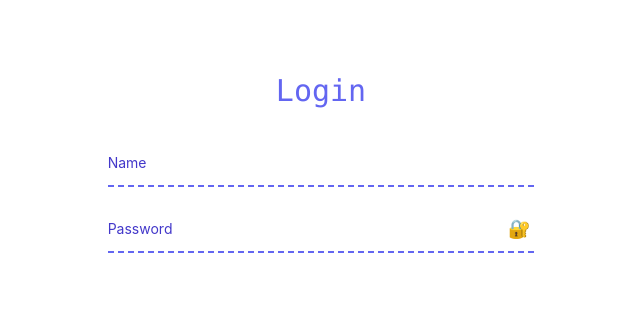
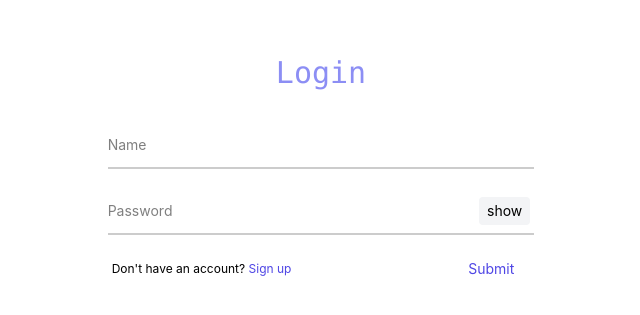
Before and after one commit to d-exclaimation/attendance, a React (Create React App) app in the folder web/: page /login in a window 1280 px wide. Shown: the part 229-544 px from the top of the page, without its empty margins (319-959 px from the left). Built offline with nearby package versions, Linux system fonts and the light colour scheme.

Commit message:
📑 Feat(web): Finished login UI

```diff
--- a/web/public/index.html
+++ b/web/public/index.html
@@ -7,7 +7,7 @@
     <meta name="theme-color" content="#000000" />
     <meta
       name="description"
-      content="Web site created using create-react-app"
+      content="Record your clock in and out"
     />
     <link rel="apple-touch-icon" href="%PUBLIC_URL%/logo192.png" />
     <!--
@@ -24,7 +24,7 @@
       work correctly both with client-side routing and a non-root public URL.
       Learn how to configure a non-root public URL by running `npm run build`.
     -->
-    <title>React App</title>
+    <title>Zentax Attendance</title>
   </head>
   <body>
     <noscript>You need to enable JavaScript to run this app.</noscript>
--- a/web/src/components/auth/Login.tsx
+++ b/web/src/components/auth/Login.tsx
@@ -6,28 +6,56 @@
 //
 
 import React from "react";
+import { Link } from "react-router-dom";
 import { useFormBind, usePassBind } from "../../hooks/utils/useFormBind";
 import MagicInput from "../semantic/MagicInput";
 
 const Login: React.FC = () => {
   const { val: name, bind: bindName } = useFormBind();
-  const { val: pass, bind: bindPass, toggler, type, is } = usePassBind();
+  const { val: pass, bind: bindPass, toggler, is } = usePassBind();
   return (
     <div className="flex flex-col items-center w-4/12 justify-center">
-      <div className="font-mono text-xl md:text-3xl mb-3 text-indigo-500">
+      <div className="font-mono text-xl md:text-3xl mb-3 text-indigo-500 animate-pulse">
         Login
       </div>
-      <form className="w-full">
-        <MagicInput type="name" value={name} bind={bindName} />
-        <MagicInput type={type} label="Password" value={pass} bind={bindPass}>
-          <div
-            className="toggle-password z-20 text-lg"
+      <form
+        className="w-full"
+        onSubmit={(e) => {
+          e.preventDefault();
+        }}
+      >
+        <MagicInput type="text" label="Name" value={name} bind={bindName} />
+        <MagicInput
+          type={is ? "password" : "text"}
+          label="Password"
+          value={pass}
+          bind={bindPass}
+        >
+          <span
+            className="toggle-password z-20 text-sm px-2 py-1 rounded bg-gray-100 hover:bg-gray-200"
             onMouseEnter={() => toggler(false)}
             onMouseLeave={() => toggler(true)}
           >
-            {is ? "🔐" : "👁️"}
+            {is ? "show" : "hide"}
+          </span>
+        </MagicInput>
+        <div className="flex flex-row items-center justify-between w-full p-1 mt-2">
+          <div className="text-xs">
+            Don't have an account?{" "}
+            <Link
+              className="text-indigo-600 hover:text-indigo-400"
+              to="/signup"
+            >
+              Sign up
+            </Link>
           </div>
-        </MagicInput>
+          <button
+            type="submit"
+            className="px-4 py-1 text-sm text-indigo-600 rounded hover:bg-indigo-50 hover:bg-opacity-80"
+          >
+            Submit
+          </button>
+        </div>
       </form>
     </div>
   );
--- a/web/src/components/main/MainScreen.tsx
+++ b/web/src/components/main/MainScreen.tsx
@@ -16,7 +16,7 @@ const MainScreen: React.FC = () => {
   }, [toggler]);
   return (
     <div className="flex flex-col items-center text-indigo-500">
-      <div className="text-2xl md:text-4xl font-mono m-2 animate-pulse">
+      <div className="text-2xl md:text-4xl font-mono m-2 mb-4 animate-pulse">
         Attendance
       </div>
       <LoadingScreen isLoading={is} isLoggedIn />
--- a/web/src/components/semantic/MagicInput.tsx
+++ b/web/src/components/semantic/MagicInput.tsx
@@ -31,7 +31,7 @@ const MagicInput: React.FC<Props> = ({
     [label, type]
   );
   return (
-    <div className="field flex flex-col w-full relative border-dashed border-b-2 border-indigo-500 mt-8 mb-4 mx-auto">
+    <div className="field flex flex-col w-full relative border-b-2 border-black border-opacity-20 mt-8 mb-4 mx-auto">
       <input
         type={type}
         className="m-0 w-full text-sm py-1 px-0 outline-none border-none focus:border-transparent overflow-hidden valid z-10"
@@ -39,7 +39,10 @@ const MagicInput: React.FC<Props> = ({
         placeholder=" "
         onChange={bind}
       />
-      <label htmlFor={type} className="text-indigo-700 text-sm absolute label">
+      <label
+        htmlFor={type}
+        className="text-black text-opacity-50 text-sm absolute label"
+      >
         {labelName}
       </label>
       {children}
--- a/web/src/hooks/utils/useFormBind.ts
+++ b/web/src/hooks/utils/useFormBind.ts
@@ -10,16 +10,14 @@ import { useToggle } from "./useToggle";
 type FormListener = (state: string) => void | Promise<void>;
 
 type FormBindOptions = {
-  listener?: Array<FormListener>;
+  effects?: Array<FormListener>;
   defaultValue?: string;
-  reducer?: (state: string) => string;
 };
 
 export function useFormBind(opt?: FormBindOptions) {
-  const { listener, defaultValue, reducer } = opt ?? {
-    listener: undefined,
+  const { effects: listener, defaultValue } = opt ?? {
+    effects: undefined,
     defaultValue: undefined,
-    reducer: undefined,
   };
   const [state, setState] = useState(defaultValue ?? "");
 
@@ -31,11 +29,10 @@ export function useFormBind(opt?: FormBindOptions) {
 
   const bind = useCallback(
     (e: React.ChangeEvent<HTMLInputElement>) => {
-      // const newState = !!reducer ? reducer(e.target.value) : e.target.value;
       const newState = e.target.value;
       setState(newState);
     },
-    [setState, reducer]
+    [setState]
   );
 
   return {
@@ -52,6 +49,5 @@ export function usePassBind(opt?: FormBindOptions) {
     toggler,
     ...formBind,
     is,
-    type: is ? "password" : "revealed",
   };
 }
--- a/web/src/index.css
+++ b/web/src/index.css
@@ -38,7 +38,7 @@ code {
   display: block;
   height: 4px;
   width: 100%;
-  background: rgba(79, 70, 229);
+  background: rgba(129, 120, 255);
   transform: scaleX(0);
   transform-origin: 0%;
   transition: transform 500ms ease;
@@ -63,6 +63,8 @@ code {
 .field:focus-within .label,
 .valid:not(:placeholder-shown) + .label {
   transform: scale(0.7) translateY(-2rem);
+  color: rgba(79, 70, 229);
+  opacity: 1;
 }
 
 .toggle-password {
```
